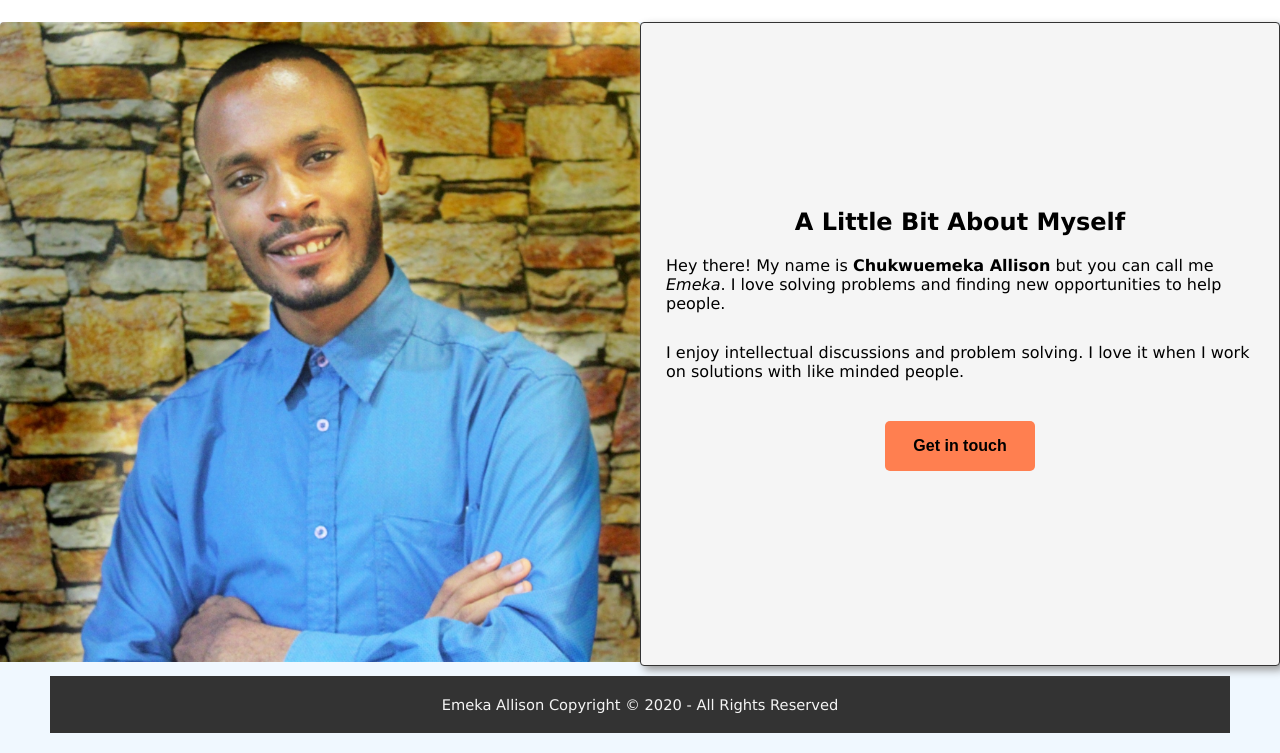
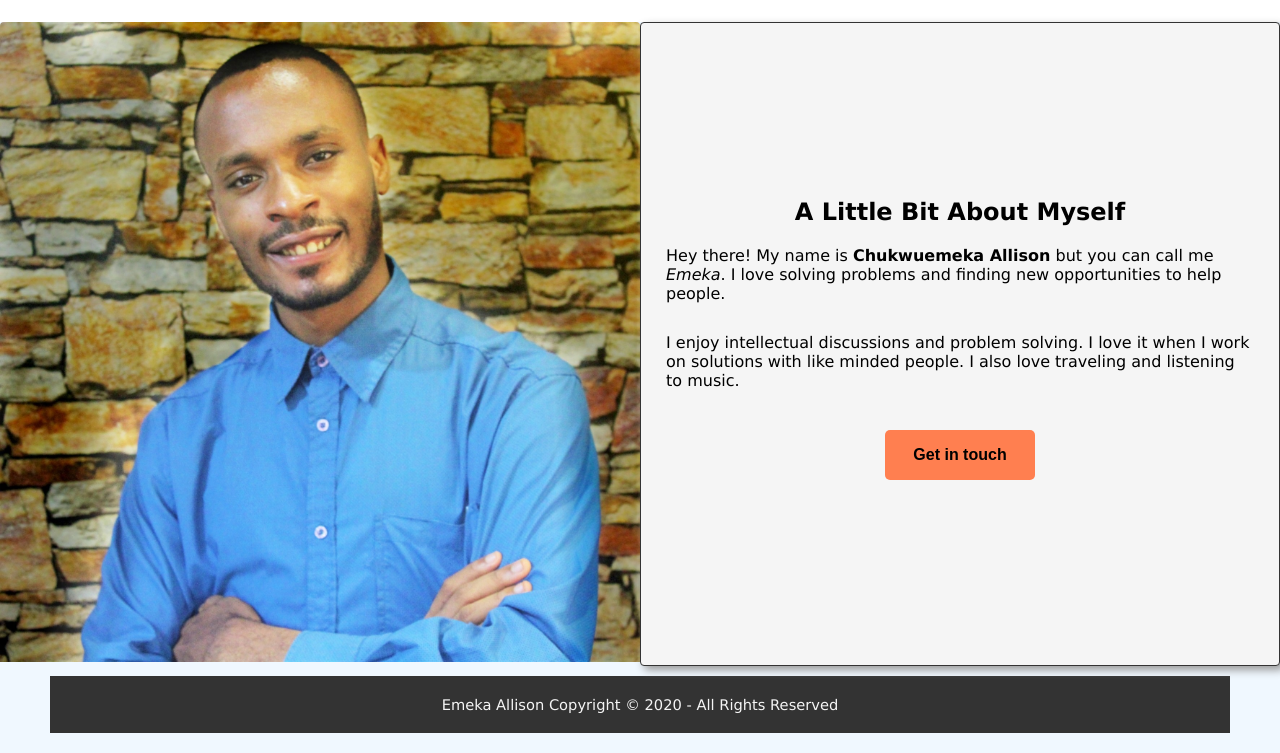
Before and after one commit to Aliemeka/github.io-test, a plain HTML site: page index.html in a window 1280 px wide. Shown: the part 98-851 px from the top of the page. Drawn offline with Linux system fonts and the light colour scheme.

Commit message:
Update index.html

```diff
--- a/index.html
+++ b/index.html
@@ -137,7 +137,7 @@
                 people.
             </p>
             <p>I enjoy intellectual discussions and problem solving. I love it when
-                I work on solutions with like minded people.
+                I work on solutions with like minded people. I also love traveling and listening to music.
             </p>
             <div>
                 <a href="mailto:emekaallison4@gmail.com" subject="Hey! I will like to
```
